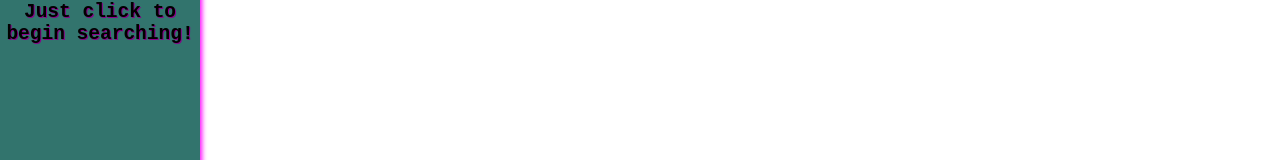
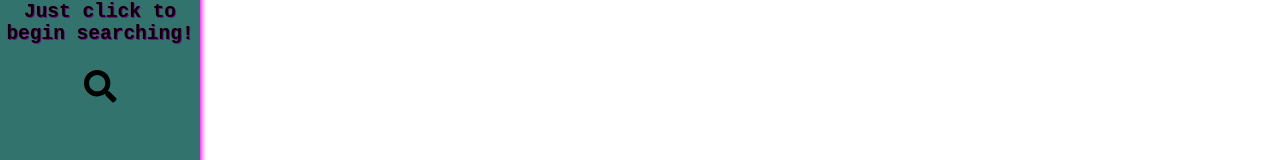
Before and after one commit to Zdeevo/punk-beers, a React (Create React App) app: page / in a window 1280 px wide. Shown: the part 538-698 px from the top of the page. Built offline with nearby package versions, Linux system fonts and the light colour scheme; no server answers.

Commit message:
fix: search function

```diff
--- a/src/App.jsx
+++ b/src/App.jsx
@@ -3,11 +3,14 @@ import styles from "./App.module.scss";
 import CardList from "../src/components/CardList/CardList";
 import SideBar from "../src/components/SideBar/SideBar";
 import TopBar from "../src/components/TopBar/TopBar";
+import library from './data/fa-library';
 
 const App = () => {
-  const [beerSearch, setBeerSearch] = useState([]);
+
 
   const [beers, setBeers] = useState([]);
+
+  const [ searchTerm, setSearchTerm ] = useState("");
 
   const [filterWeak, setFilterWeak] = useState(false);
 
@@ -26,7 +29,7 @@ const App = () => {
 
   let mediumBeers = () => {
     if (filterMedium === true) {
-      const myMediumBeers = beers.filter((beer) => beer.abv > 5 <= 10);
+      const myMediumBeers = beers.filter((beer) => (beer.abv > 5) && (beer.abv <= 10));
       setBeers(myMediumBeers);
     } else {
       return null;
@@ -43,26 +46,42 @@ const App = () => {
   };
 
   const getBeers = async () => {
-    return await fetch("https://api.punkapi.com/v2/beers?page=1&per_page=80")
+
+    const searchBeersByName = searchTerm ? `&beer_name=${searchTerm}` : "";
+
+    const url = `https://api.punkapi.com/v2/beers?per_page=80${searchBeersByName}`;
+
+    return await fetch(url)
       .then((res) => res.json())
       .then((res) => {
         setBeers(res);
       });
   };
 
+  //-----------------------------------------------------------
+
   // search for beers using API 'beer_name' search parameter
-  const searchBeers = async () => {
-    return await fetch("https://api.punkapi.com/v2/beers?beer_name=${search}")
-      .then((res) => res.json())
-      .then((res) => {
-        setBeerSearch(res);
-      });
-  };
+//  const grabBeers = async () => {
+//     return await fetch(`https://api.punkapi.com/v2/beers?beer_name=${searchTerm}`)
+//       .then((res) => res.json())
+//       .then((res) => {
+//         setBeers(res);
+//       })
+//       .catch((err) => {
+//         console.log(err);
+//       });
+//   };
+
+
+  //----------------------------------------------------------------
 
   useEffect(() => {
     getBeers();
-    searchBeers();
-  }, [filterWeak, filterMedium, filterStrong]);
+  }, [filterWeak, filterMedium, filterStrong, searchTerm]);
+
+  // useEffect(() => {
+  //   grabBeers();
+  // }, [searchTerm]);
 
   return (
     <div className={styles.app}>
@@ -79,12 +98,16 @@ const App = () => {
         weakBeers={weakBeers}
         mediumBeers={mediumBeers}
         strongBeers={strongBeers}
+        updateSearchText={getBeers}
+        searchTerm={searchTerm}
+        setSearchTerm={setSearchTerm}
+
       />
 
       <CardList
         beers={beers}
         className={styles.cardList}
-        beerSearch={beerSearch}
+
       />
     </div>
   );
--- a/src/components/SearchBox/SearchBox.jsx
+++ b/src/components/SearchBox/SearchBox.jsx
@@ -7,19 +7,26 @@ const SearchBox = (props) => {
 
   const [isOpen, setIsOpen] = useState(false);
 
-  const { placeholder, updateSearchText } = props;
+  const { placeholder, updateSearchText, setSearchTerm } = props;
 
-  const searchInput = isOpen ? <input type="text" placeholder={placeholder} autoFocus={true} onInput={e => updateSearchText(e.target.value)} /> : null;
+  const searchInput = isOpen ? <input type="text" placeholder={placeholder} autoFocus={true} onInput={e => setSearchTerm(e.target.value)} />  : null;
+
+const reset = () => {
+  setSearchTerm("");
+}
 
   return (
     <div className={styles.search}>
 
-      <span className={styles.fa} >
+      <span className={styles.fa} onClick={() => reset()}>
         <FontAwesomeIcon icon="search" onClick={() => setIsOpen(!isOpen)}/>
       </span>
 
       {searchInput}
 
+      {/* <button onClick={() => {updateSearchText()}}>Search</button>
+      <button onClick={() => {reset()}}>Reset</button>
+       */}
     </div>
   )
 }
--- a/src/components/SideBar/SideBar.jsx
+++ b/src/components/SideBar/SideBar.jsx
@@ -3,7 +3,7 @@ import styles from "./SideBar.module.scss";
 import SearchBox from "../SearchBox/SearchBox";
 
 const SideBar = (props) => {
-  const {filterWeak, setFilterWeak, filterMedium, setFilterMedium, filterStrong, setFilterStrong, weakBeers, mediumBeers, strongBeers } = props;
+  const {filterWeak, setFilterWeak, filterMedium, setFilterMedium, filterStrong, setFilterStrong, weakBeers, mediumBeers, strongBeers, updateSearchText, searchTerm, setSearchTerm } = props;
 
   // const resetFilters = () => {
   //   document.getElementsByClassName("radio").checked = false;
@@ -82,7 +82,9 @@ const SideBar = (props) => {
       <div className={styles.searchBox}>
       <SearchBox
           placeholder="Search for beers..."
-          // updateSearchText={updateSearchText}
+          updateSearchText={updateSearchText}
+          searchTerm={searchTerm}
+          setSearchTerm={setSearchTerm}
         />
       </div>
     </div>
```
